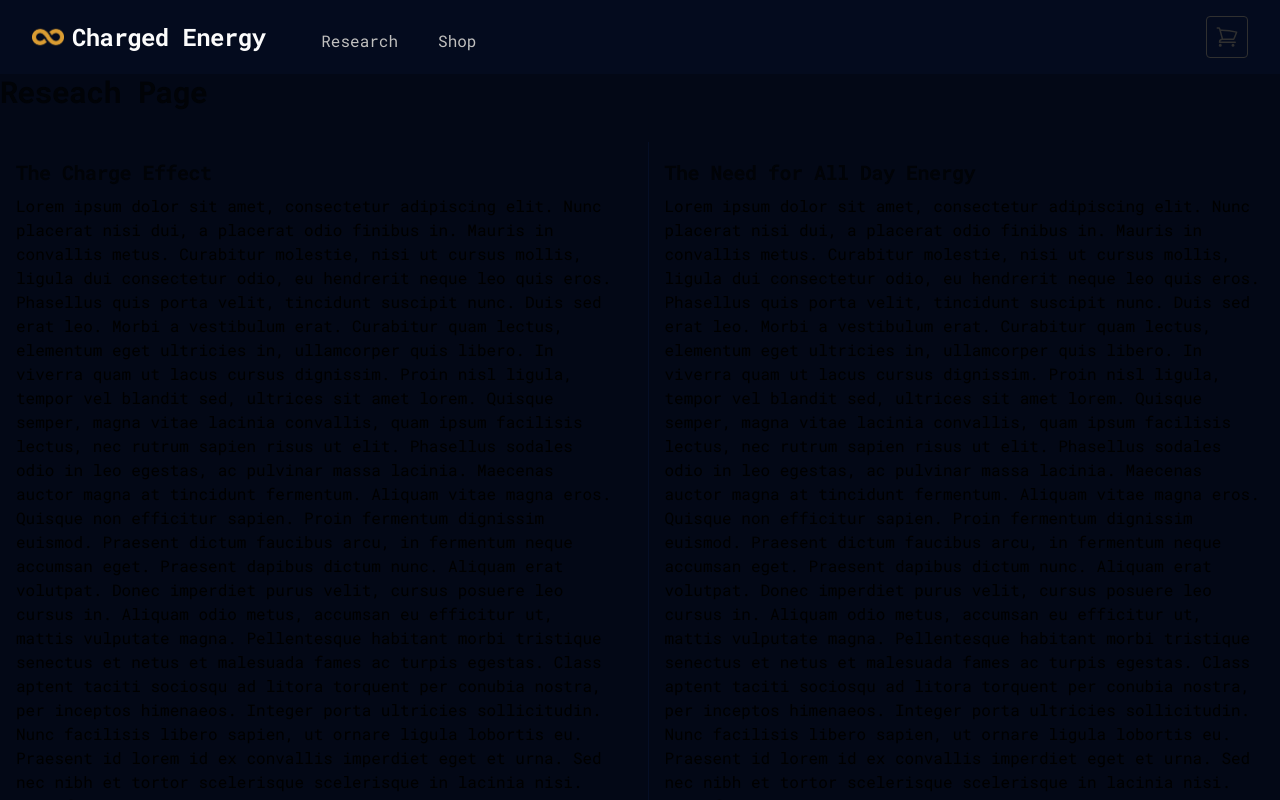
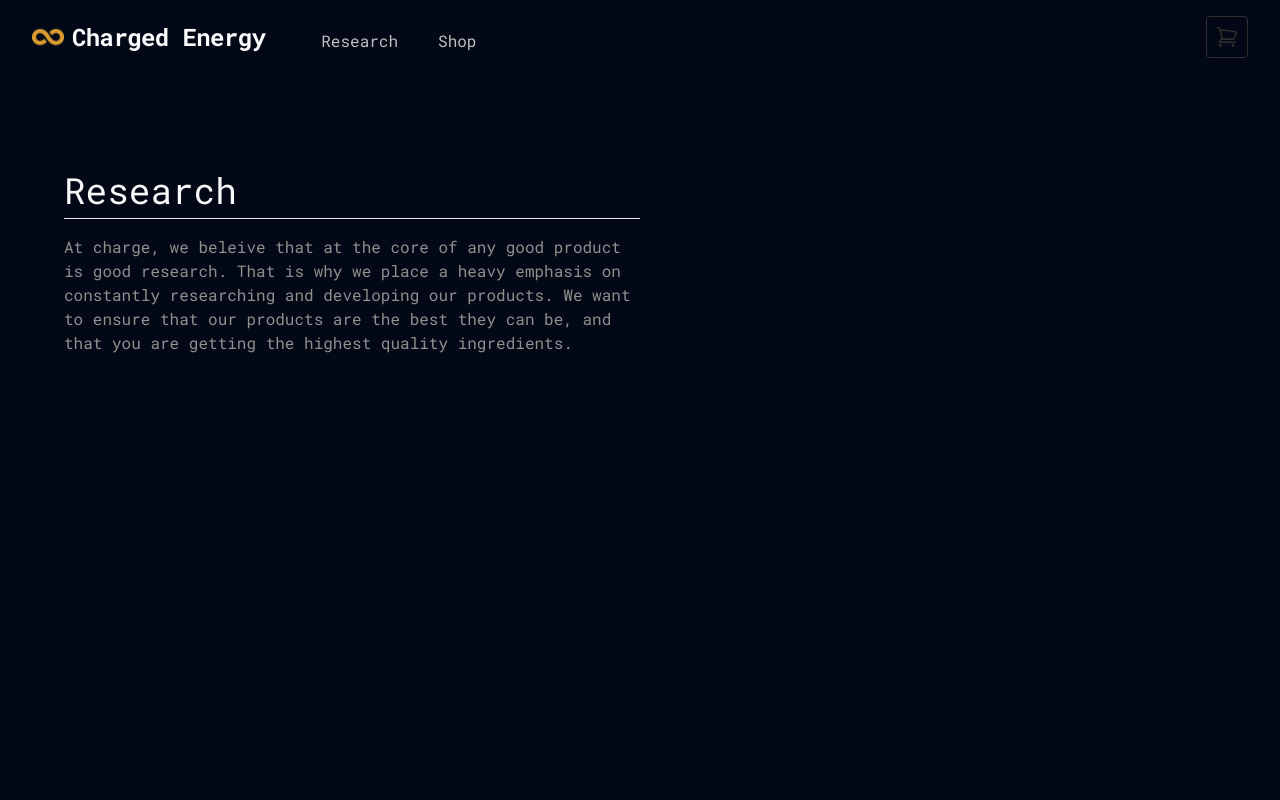
Before and after one commit to chen392018/charged-energy-store, a Next.js app: page /research in a window 1280 px wide. Shown: the top 800 px of the page. Built offline with nearby package versions, Linux system fonts and the light colour scheme.

Commit message:
Change feature page to new boilerplate

```diff
--- a/app/research/page.tsx
+++ b/app/research/page.tsx
@@ -1,115 +1,18 @@
 export default function ResearchPage() {
   return (
     <>
-      <section className="w-full flex gap-4 divide-x divide-primary-500 items-center max-w-[1440px]">
-        <h1 className="text-3xl tracking-tight font-bold text-primary-900">
-          Reseach Page
-        </h1>
-      </section>
-      <section className="w-full flex gap-4 divide-x divide-primary-500 items-center max-w-[1440px] mt-8">
-        <div className="p-4">
-          <h3 className="text-xl tracking-tight font-bold text-primary-900 mb-2">
-            The Charge Effect
-          </h3>
-          <p>
-            Lorem ipsum dolor sit amet, consectetur adipiscing elit. Nunc
-            placerat nisi dui, a placerat odio finibus in. Mauris in convallis
-            metus. Curabitur molestie, nisi ut cursus mollis, ligula dui
-            consectetur odio, eu hendrerit neque leo quis eros. Phasellus quis
-            porta velit, tincidunt suscipit nunc. Duis sed erat leo. Morbi a
-            vestibulum erat. Curabitur quam lectus, elementum eget ultricies in,
-            ullamcorper quis libero. In viverra quam ut lacus cursus dignissim.
-            Proin nisl ligula, tempor vel blandit sed, ultrices sit amet lorem.
-            Quisque semper, magna vitae lacinia convallis, quam ipsum facilisis
-            lectus, nec rutrum sapien risus ut elit. Phasellus sodales odio in
-            leo egestas, ac pulvinar massa lacinia. Maecenas auctor magna at
-            tincidunt fermentum. Aliquam vitae magna eros. Quisque non efficitur
-            sapien. Proin fermentum dignissim euismod. Praesent dictum faucibus
-            arcu, in fermentum neque accumsan eget. Praesent dapibus dictum
-            nunc. Aliquam erat volutpat. Donec imperdiet purus velit, cursus
-            posuere leo cursus in. Aliquam odio metus, accumsan eu efficitur ut,
-            mattis vulputate magna. Pellentesque habitant morbi tristique
-            senectus et netus et malesuada fames ac turpis egestas. Class aptent
-            taciti sociosqu ad litora torquent per conubia nostra, per inceptos
-            himenaeos. Integer porta ultricies sollicitudin. Nunc facilisis
-            libero sapien, ut ornare ligula lobortis eu. Praesent id lorem id ex
-            convallis imperdiet eget et urna. Sed nec nibh et tortor scelerisque
-            scelerisque in lacinia nisi. Nunc finibus libero lorem, sed bibendum
-            mi bibendum nec. Nullam et dapibus lorem. Phasellus hendrerit, augue
-            nec semper fringilla, odio mauris commodo enim, nec tincidunt libero
-            velit eu nisi. Phasellus dictum, purus at blandit ultricies, velit
-            massa lacinia arcu, non aliquet massa ligula a elit. Praesent
-            feugiat fringilla odio quis molestie. Phasellus convallis arcu ante,
-            a tempus dolor blandit a. Sed et mattis augue. Curabitur
-            sollicitudin sapien vel arcu viverra imperdiet. Pellentesque
-            sollicitudin egestas sapien sit amet mollis. Proin posuere sem et
-            nulla rhoncus, sit amet bibendum mi posuere. Nunc a tincidunt augue.
-            Suspendisse et mi commodo, aliquam turpis ut, malesuada ex. Etiam
-            eleifend sem ut ipsum finibus, non euismod nisl facilisis. Nullam
-            pharetra mollis velit, id venenatis augue volutpat a. Praesent
-            sodales ultricies arcu, nec finibus magna dapibus a. Nunc at nunc eu
-            risus accumsan tempus. Ut aliquam, elit quis consectetur
-            sollicitudin, nunc nibh mollis lacus, elementum fermentum ex ex non
-            nisl. Donec congue dui diam, vitae egestas dui efficitur in. Integer
-            dolor tortor, euismod id porta nec, feugiat id massa. Morbi feugiat
-            varius nisi, eu porta sapien vestibulum sed. Integer ac sapien quis
-            orci ultrices vehicula. Nullam convallis, tortor et consectetur
-            convallis, risus ipsum tempor tellus, nec faucibus ex lectus eget
-            orci. Curabitur et hendrerit nulla.
-          </p>
-        </div>
-        <div className="p-4">
-          <h3 className="text-xl tracking-tight font-bold text-primary-900 mb-2">
-            The Need for All Day Energy
-          </h3>
-          <p>
-            Lorem ipsum dolor sit amet, consectetur adipiscing elit. Nunc
-            placerat nisi dui, a placerat odio finibus in. Mauris in convallis
-            metus. Curabitur molestie, nisi ut cursus mollis, ligula dui
-            consectetur odio, eu hendrerit neque leo quis eros. Phasellus quis
-            porta velit, tincidunt suscipit nunc. Duis sed erat leo. Morbi a
-            vestibulum erat. Curabitur quam lectus, elementum eget ultricies in,
-            ullamcorper quis libero. In viverra quam ut lacus cursus dignissim.
-            Proin nisl ligula, tempor vel blandit sed, ultrices sit amet lorem.
-            Quisque semper, magna vitae lacinia convallis, quam ipsum facilisis
-            lectus, nec rutrum sapien risus ut elit. Phasellus sodales odio in
-            leo egestas, ac pulvinar massa lacinia. Maecenas auctor magna at
-            tincidunt fermentum. Aliquam vitae magna eros. Quisque non efficitur
-            sapien. Proin fermentum dignissim euismod. Praesent dictum faucibus
-            arcu, in fermentum neque accumsan eget. Praesent dapibus dictum
-            nunc. Aliquam erat volutpat. Donec imperdiet purus velit, cursus
-            posuere leo cursus in. Aliquam odio metus, accumsan eu efficitur ut,
-            mattis vulputate magna. Pellentesque habitant morbi tristique
-            senectus et netus et malesuada fames ac turpis egestas. Class aptent
-            taciti sociosqu ad litora torquent per conubia nostra, per inceptos
-            himenaeos. Integer porta ultricies sollicitudin. Nunc facilisis
-            libero sapien, ut ornare ligula lobortis eu. Praesent id lorem id ex
-            convallis imperdiet eget et urna. Sed nec nibh et tortor scelerisque
-            scelerisque in lacinia nisi. Nunc finibus libero lorem, sed bibendum
-            mi bibendum nec. Nullam et dapibus lorem. Phasellus hendrerit, augue
-            nec semper fringilla, odio mauris commodo enim, nec tincidunt libero
-            velit eu nisi. Phasellus dictum, purus at blandit ultricies, velit
-            massa lacinia arcu, non aliquet massa ligula a elit. Praesent
-            feugiat fringilla odio quis molestie. Phasellus convallis arcu ante,
-            a tempus dolor blandit a. Sed et mattis augue. Curabitur
-            sollicitudin sapien vel arcu viverra imperdiet. Pellentesque
-            sollicitudin egestas sapien sit amet mollis. Proin posuere sem et
-            nulla rhoncus, sit amet bibendum mi posuere. Nunc a tincidunt augue.
-            Suspendisse et mi commodo, aliquam turpis ut, malesuada ex. Etiam
-            eleifend sem ut ipsum finibus, non euismod nisl facilisis. Nullam
-            pharetra mollis velit, id venenatis augue volutpat a. Praesent
-            sodales ultricies arcu, nec finibus magna dapibus a. Nunc at nunc eu
-            risus accumsan tempus. Ut aliquam, elit quis consectetur
-            sollicitudin, nunc nibh mollis lacus, elementum fermentum ex ex non
-            nisl. Donec congue dui diam, vitae egestas dui efficitur in. Integer
-            dolor tortor, euismod id porta nec, feugiat id massa. Morbi feugiat
-            varius nisi, eu porta sapien vestibulum sed. Integer ac sapien quis
-            orci ultrices vehicula. Nullam convallis, tortor et consectetur
-            convallis, risus ipsum tempor tellus, nec faucibus ex lectus eget
-            orci. Curabitur et hendrerit nulla.
-          </p>
+      <section className='my-12 sm:my-24 w-full'>
+        <div className='mx-[4rem]'>
+            <h1 className='text-4xl text-accent-200 mb-2'>Research</h1>
+            <p className='text-accent-700 w-1/2 border-t pt-4'>
+              At charge, we beleive that at the core of any good product is good research. That is
+              why we place a heavy emphasis on constantly researching and developing our products. We
+              want to ensure that our products are the best they can be, and that you are getting the
+              highest quality ingredients.
+            </p>
         </div>
       </section>
     </>
+
   )
 }
--- a/components/landing/FeatureOne.tsx
+++ b/components/landing/FeatureOne.tsx
@@ -19,12 +19,12 @@ export default function FeatureSection({
 
       <div className="w-full flex items-center justify-evenly flex-1">
         <div className="prose py-16 md:py-24 px-12">
-          <h2 className="uppercase font-normal tracking-tight text-lg">
+          <h2 className="uppercase font-normal tracking-tight text-lg text-accent-700">
             Charge Energy
           </h2>
           <h2 className="text-4xl">{productData[handle].title}</h2>
           <p>{productData[handle].description}</p>
-          <a className="prose rounded p-2 border border-accent-300 cursor-pointer">
+          <a className="prose rounded py-2 px-4 bg-secondary-500 hover:bg-secondary-300 cursor-pointer">
             Shop Now
           </a>
         </div>
--- a/components/layout/Navbar.tsx
+++ b/components/layout/Navbar.tsx
@@ -7,7 +7,7 @@ import logo from "@/public/charge-logo.png"
 
 export default function Navbar() {
   return (
-    <nav className="bg-primary-600">
+    <nav className="bg-primary-700">
       <div className="flex justify-between items-center px-8 py-4 max-w-[1440px] mx-auto">
         <div className="flex items-center gap-2">
           <Link href="/" className="flex items-center gap-2 z-[100]">
```
